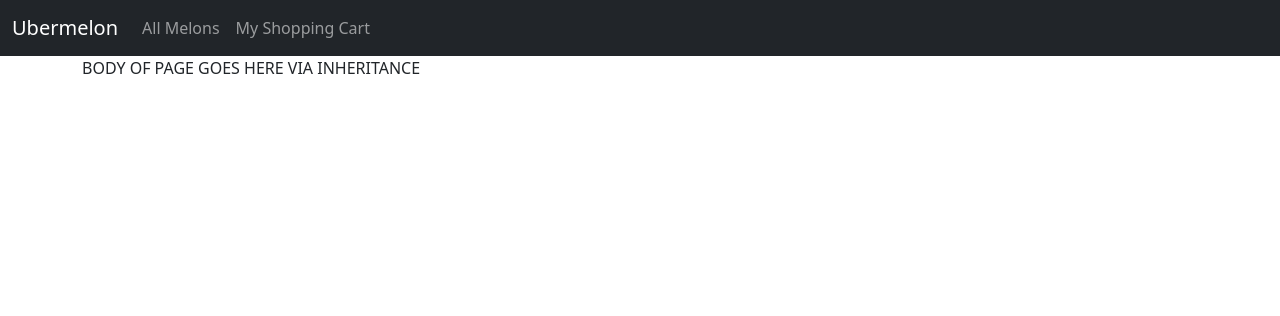
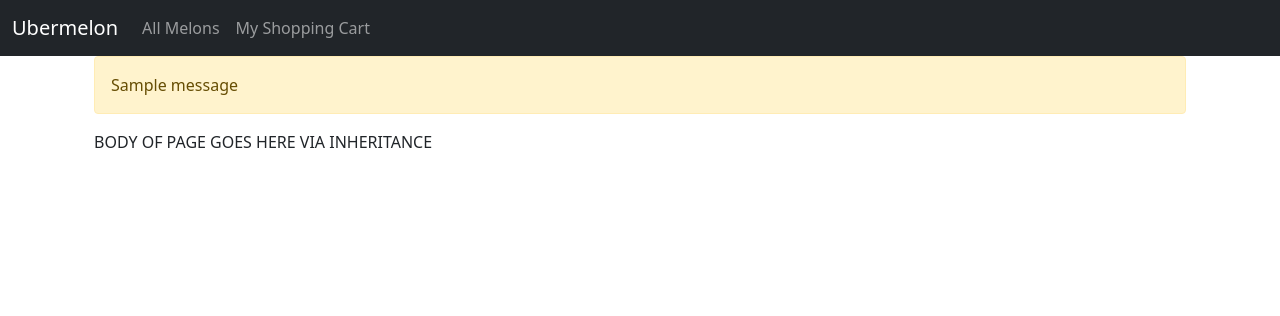
Before and after one commit to lanemunds/melons_app, a Flask app: page / in a window 1280 px wide. Shown: the top 316 px of the page. Run offline with Flask 2, Linux system fonts and the light colour scheme; one stand-in notice (Sample message) is shown.

Commit message:
finished part 2

```diff
--- a/templates/base.html
+++ b/templates/base.html
@@ -20,8 +20,11 @@
     </nav>
 
   <div class="container">
+    <div class="container">
+        {% for message in get_flashed_messages() %}
+           <p class="alert alert-warning">{{ message }}</p>
+        {% endfor %}
 
-    <!-- This is where the main content goes. -->
     {% block body %}
         BODY OF PAGE GOES HERE VIA INHERITANCE
     {% endblock %}
```
